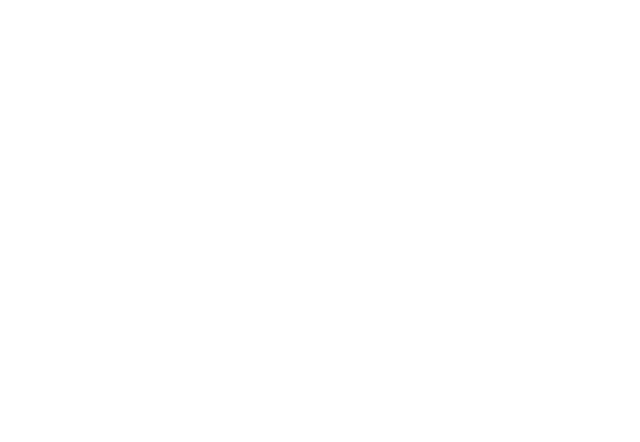
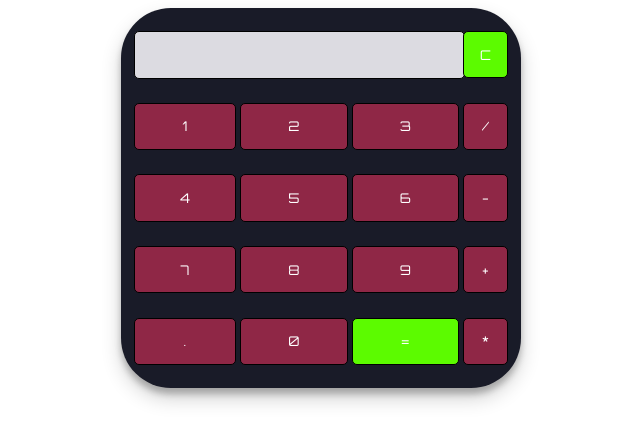
Before and after one commit to Adonai-Technologies/project-calculator, a plain HTML site: page index.html in a window 1280 px wide. Shown: the whole page, without its empty margins (319-959 px from the left). Drawn offline with Linux system fonts and the light colour scheme.

Commit message:
final touches done

```diff
--- a/index.html
+++ b/index.html
@@ -0,0 +1,60 @@
+<!DOCTYPE html>
+<html lang="en">
+  <head>
+    <meta charset="UTF-8" />
+    <meta http-equiv="X-UA-Compatible" content="IE=edge" />
+    <meta name="viewport" content="width=device-width, initial-scale=1.0" />
+    <title>Project Calculator</title>
+    <script src="myScript.js"></script>
+  </head>
+
+  <body>
+    <table class="calculator" >
+        <tr>
+          <td colspan="3"> <input class="display-box" type="text" id="result" disabled /> </td>
+
+          <!-- clearScreen() function clears all the values -->
+          <td> <input type="button" value="C" onclick="clearScreen()" id="btn" /> </td>
+        </tr>
+        <tr>
+          <!-- display() function displays the value of clicked button -->
+          <td> <input type="button" value="1" onclick="display('1')" /> </td>
+          <td> <input type="button" value="2" onclick="display('2')" /> </td>
+          <td> <input type="button" value="3" onclick="display('3')" /> </td>
+          <td> <input type="button" value="/" onclick="display('/')" /> </td>
+        </tr>
+        <tr>
+          <td> <input type="button" value="4" onclick="display('4')" /> </td>
+          <td> <input type="button" value="5" onclick="display('5')" /> </td>
+          <td> <input type="button" value="6" onclick="display('6')" /> </td>
+          <td> <input type="button" value="-" onclick="display('-')" /> </td>
+        </tr>
+        <tr>
+          <td> <input type="button" value="7" onclick="display('7')" /> </td>
+          <td> <input type="button" value="8" onclick="display('8')" /> </td>
+          <td> <input type="button" value="9" onclick="display('9')" /> </td>
+          <td> <input type="button" value="+" onclick="display('+')" /> </td>
+        </tr>
+        <tr>
+          <td> <input type="button" value="." onclick="display('.')" /> </td>
+          <td> <input type="button" value="0" onclick="display('0')" /> </td>
+
+          <!-- calculate() function evaluates the mathematical expression -->
+          <td> <input type="button" value="=" onclick="calculate()" id="btn" /> </td>
+          <td> <input type="button" value="*" onclick="display('*')" /> </td>
+        </tr>
+      </table>
+
+
+
+
+
+
+
+
+
+
+
+    <link rel="stylesheet" href="mystyle.css" />
+  </body>
+</html>
--- a/mystyle.css
+++ b/mystyle.css
@@ -1,8 +1,8 @@
-@import url('https://fonts.googleapis.com/css2?family=Orbitron&display=swap');
+@import url("https://fonts.googleapis.com/css2?family=Orbitron&display=swap");
 
 .calculator {
   padding: 10px;
-    border-radius: 1em;
+  border-radius: 50px;
   height: 380px;
   width: 400px;
   margin: auto;
@@ -11,7 +11,7 @@
 }
 
 .display-box {
-    font-family: 'Orbitron', sans-serif;
+  font-family: "Orbitron", sans-serif;
   background-color: #dcdbe1;
   border: solid black 0.5px;
   color: black;
@@ -21,12 +21,12 @@
 }
 
 #btn {
-    background-color: #fb0066;
+  background-color: #5cfb00;
 }
 
-input[type=button] {
-    font-family: 'Orbitron', sans-serif;
-    background-color: #64278f;
+input[type="button"] {
+  font-family: "Orbitron", sans-serif;
+  background-color: #8f2746;
   color: white;
   border: solid black 0.5px;
   width: 100%;
@@ -35,7 +35,7 @@ input[type=button] {
   outline: none;
 }
 
-input:active[type=button] {
+input:active[type="button"] {
   background: #e5e5e5;
   -webkit-box-shadow: inset 0px 0px 5px #c1c1c1;
   -moz-box-shadow: inset 0px 0px 5px #c1c1c1;
```
Lines whose indentation alone changed are shown as unchanged.
